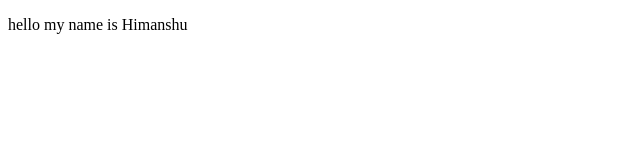
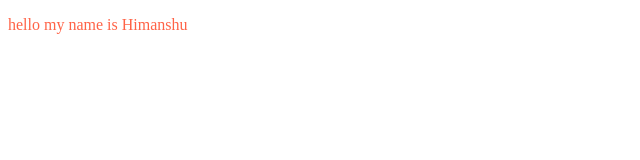
Before and after one commit to himanshu2009/gittut, a plain HTML site: page index.html in a window 1280 px wide. Shown: the whole page, without its empty margins (0-640 px from the left). Drawn offline with Linux system fonts and the light colour scheme.

Commit message:
css added

```diff
--- /dev/null
+++ b/index.css
@@ -0,0 +1,3 @@
+#pid{
+    color: tomato;
+}
--- a/index.html
+++ b/index.html
@@ -4,6 +4,7 @@
     <meta charset="UTF-8">
     <meta name="viewport" content="width=device-width, initial-scale=1.0">
     <title>Document</title>
+    <link rel="stylesheet" href="index.css">
 </head>
 <body>
 
```
